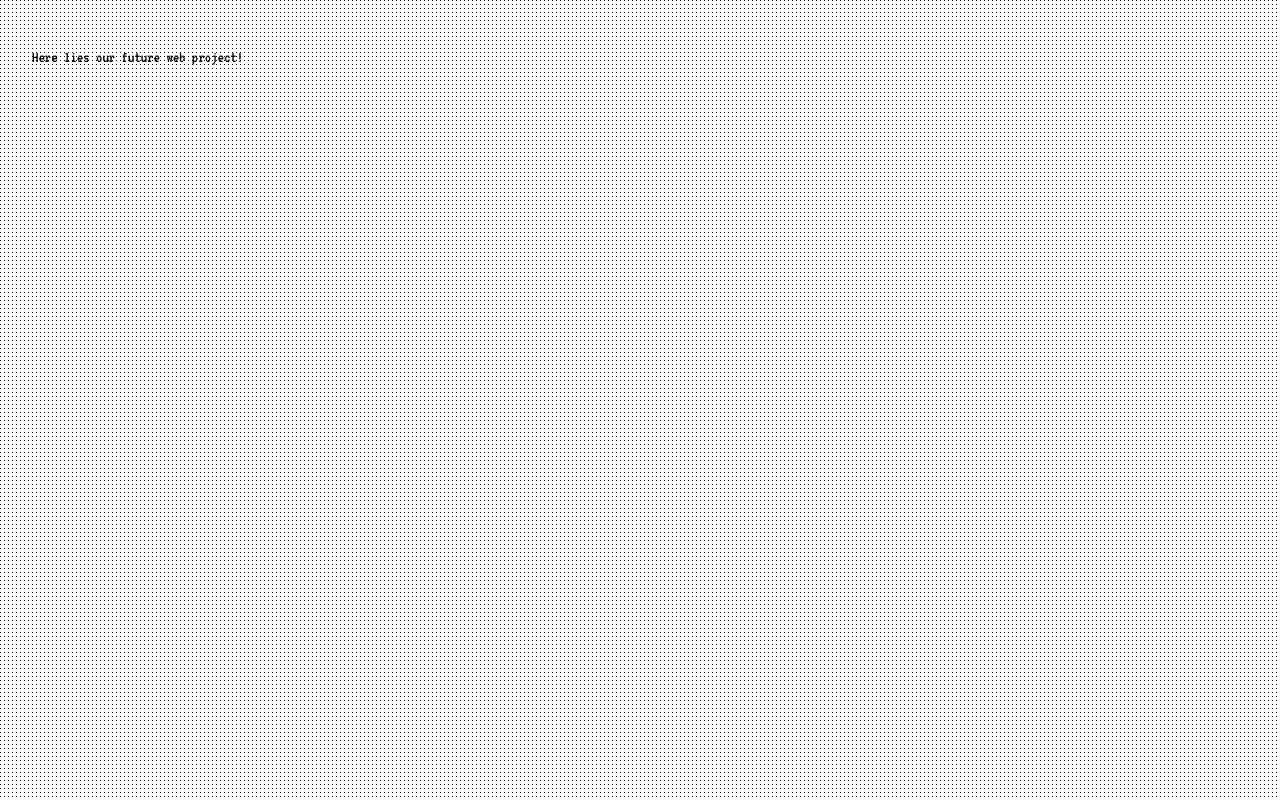
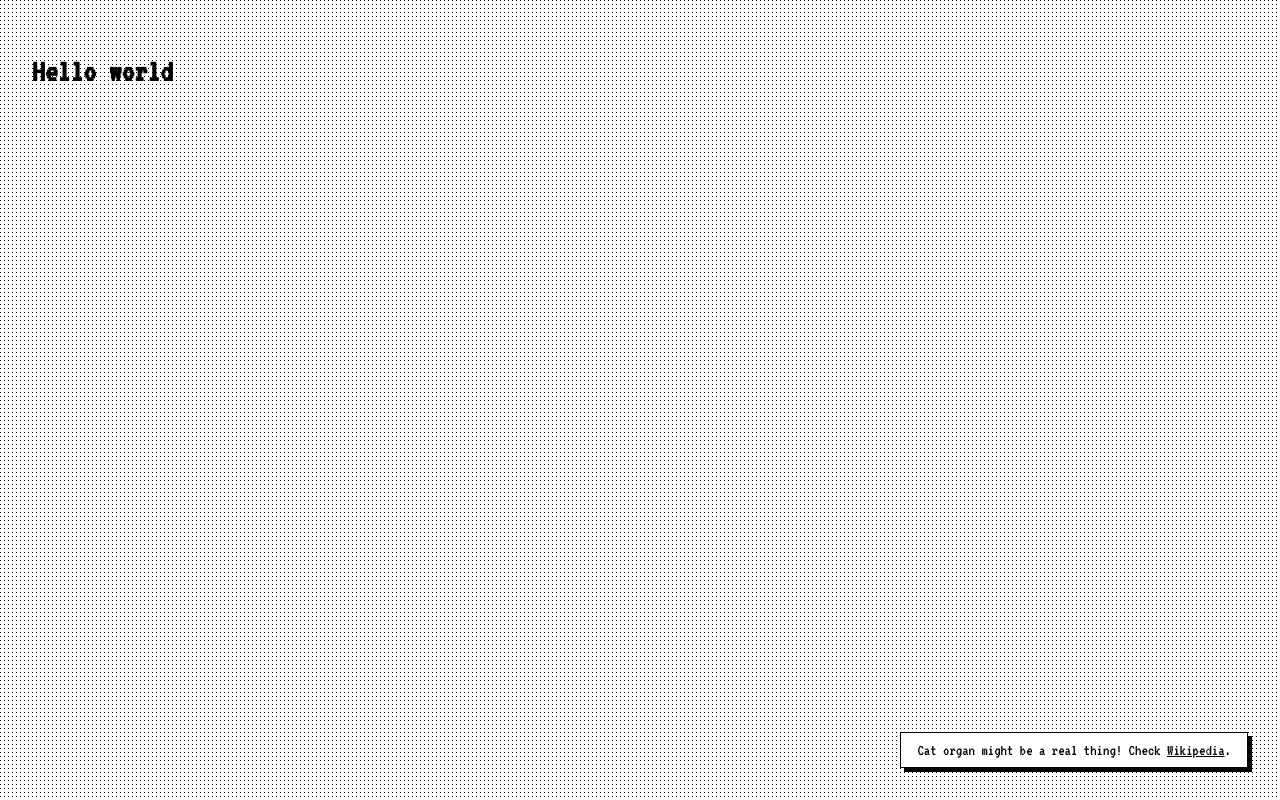
Before and after one commit to fedek6/cat-organ, a website built with Parcel: page index.html in a window 1280 px wide. Built offline with nearby package versions, Linux system fonts and the light colour scheme.

Commit message:
🎨 Add message about Wikipedia

```diff
--- a/css/main.css
+++ b/css/main.css
@@ -8,4 +8,30 @@ body {
   box-sizing: border-box;
 
   font-family: 'VT323', monospace;
+  color: Black;
 }
+
+
+/* Info */
+#info {
+  position: absolute;
+  right: 32px;
+  bottom: 32px;
+  display: inline-block;
+
+  background-color: white;
+  border: 1px solid Black;
+
+  padding: .5em 1em;
+
+  box-shadow: 4px 4px 0px 0px rgba(0,0,0,1);
+}
+
+#info a {
+  color: Black;
+}
+
+#info a:hover {
+  color: red;
+  text-decoration: none;
+}
--- a/index.html
+++ b/index.html
@@ -33,7 +33,11 @@
 
   <!-- Add your site or application content here -->
 
-  <p>Here lies our future web project!</p>
+  <h1>Hello world</h1>
+
+  <div id="info">
+    Cat organ might be a real thing! Check <a href="https://en.wikipedia.org/wiki/Cat_organ" target="_blank">Wikipedia</a>.
+  </div>
 
   <script src="js/vendor/modernizr-3.11.2.min.js"></script>
   <script src="js/plugins.js"></script>
```
